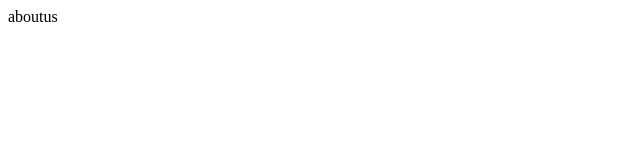
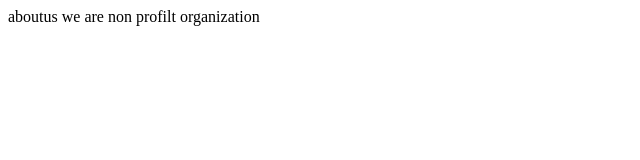
Before and after one commit to samadullah/spdc, a plain HTML site: page aboutus.html in a window 1280 px wide. Shown: the whole page, without its empty margins (0-640 px from the left). Drawn offline with Linux system fonts and the light colour scheme.

Commit message:
Update aboutus.html

```diff
--- a/aboutus.html
+++ b/aboutus.html
@@ -1 +1,3 @@
-<html><body>aboutus</body></html>
+<html><body>aboutus
+we are non profilt organization
+</body></html>
```
